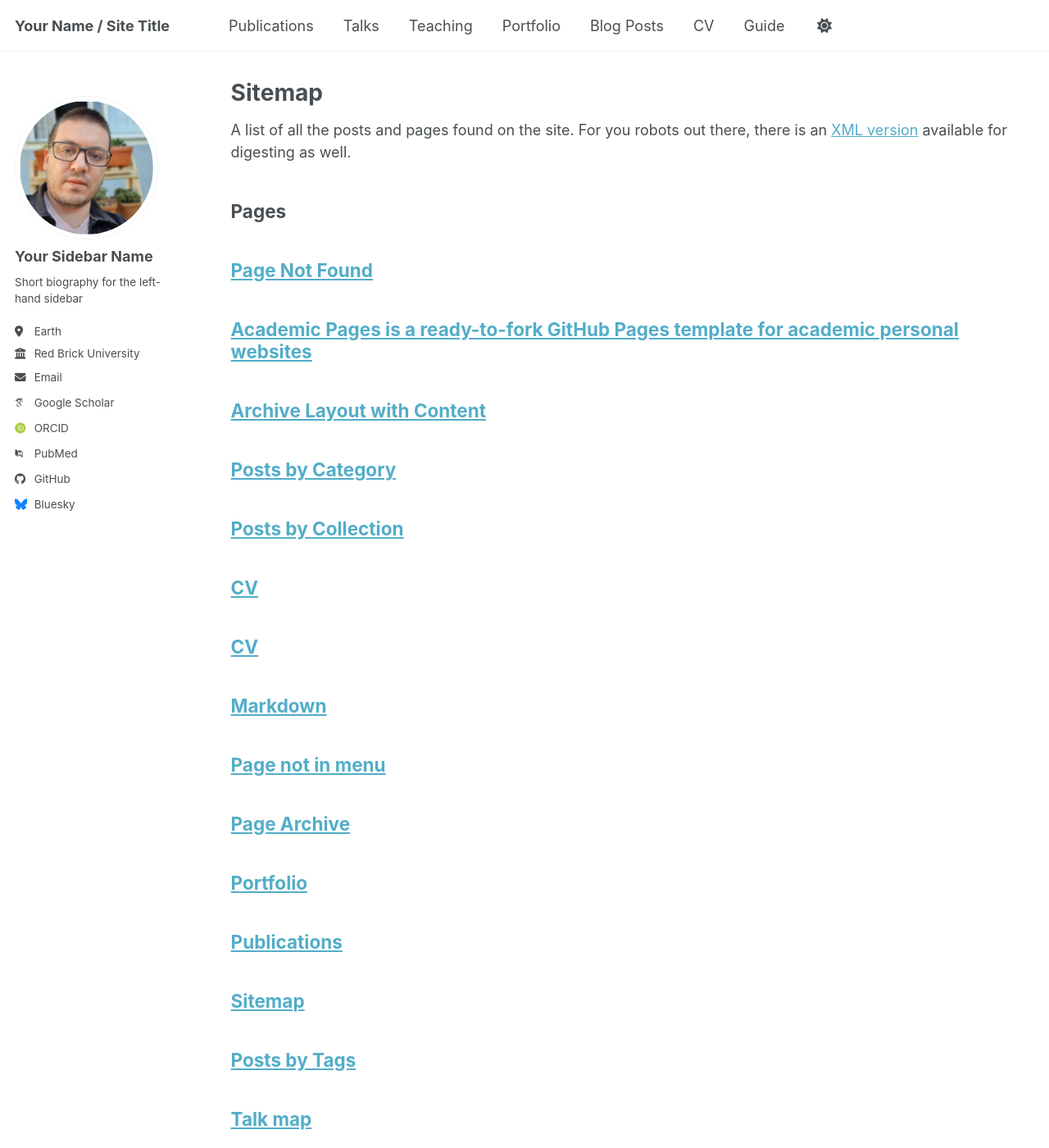
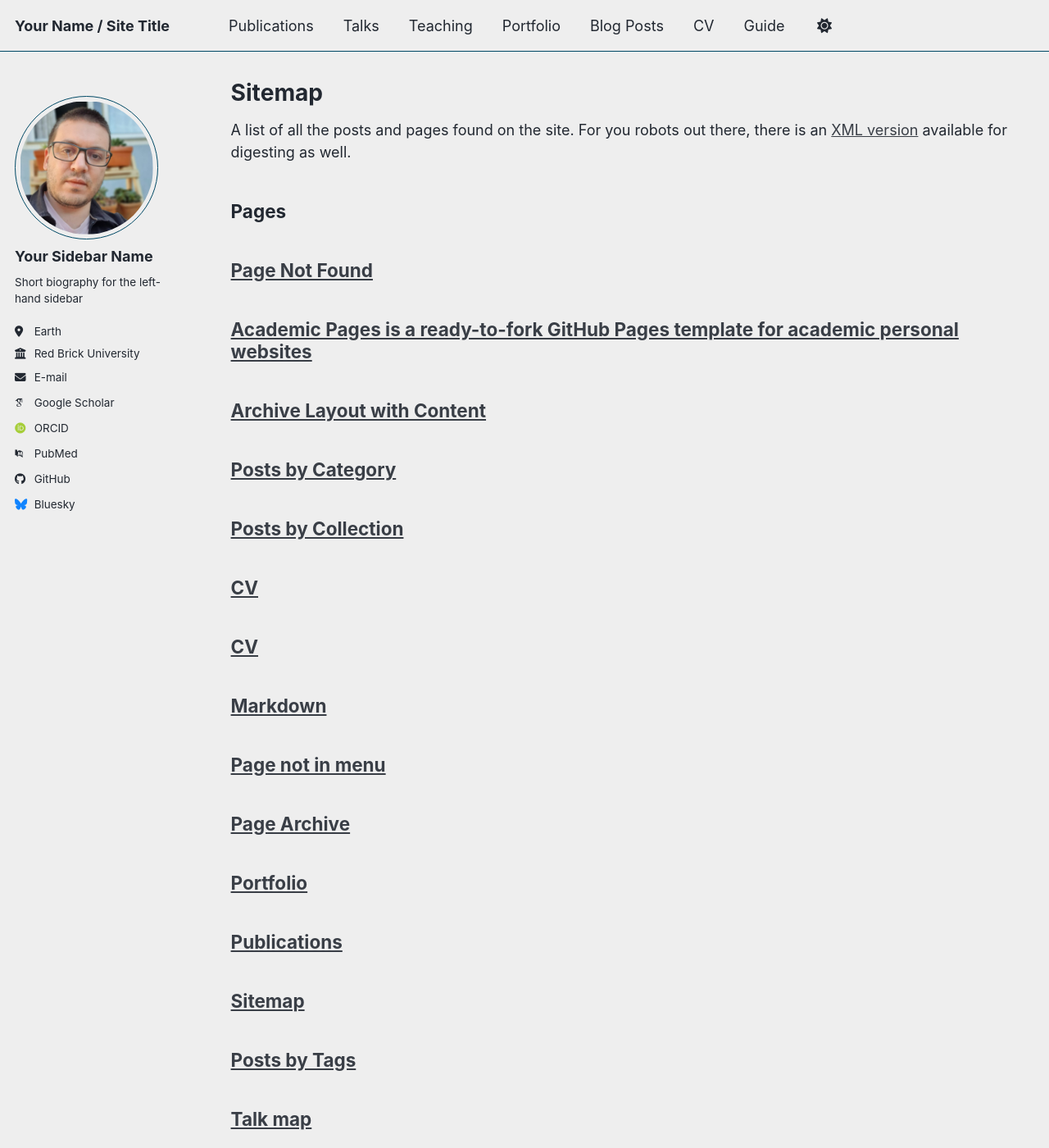
Before and after one commit to felipebrasilblog/felipebrasilprofile.github.io, a Jekyll site: the page built from _pages/sitemap.md, in a window 1280 px wide and 1400 px high. Shown: the whole window at 82% size. Built offline with Jekyll 4.4.1, drawn with Linux system fonts in a browser that asks for light colours; some web fonts are replaced; a script bundle is joined from its source files by our own code; library files that are not in the unit come from our copies; some of the changed text lies outside the part shown.

Commit message:
Update _config.yml

```diff
--- a/_config.yml
+++ b/_config.yml
@@ -7,8 +7,8 @@
 # server process.
 
 # Basic Site Settings
-locale                   : "en-US"
-site_theme               : "default" # The available themes options are "default", "air", "sunrise", "mint", "dirt" and "contrast"
+locale                   : "pt-BR"
+site_theme               : "air" # The available themes options are "default", "air", "sunrise", "mint", "dirt" and "contrast"
 title                    : "Your Name / Site Title"
 title_separator          : "-"
 name                     : &name "Your Name"
```
